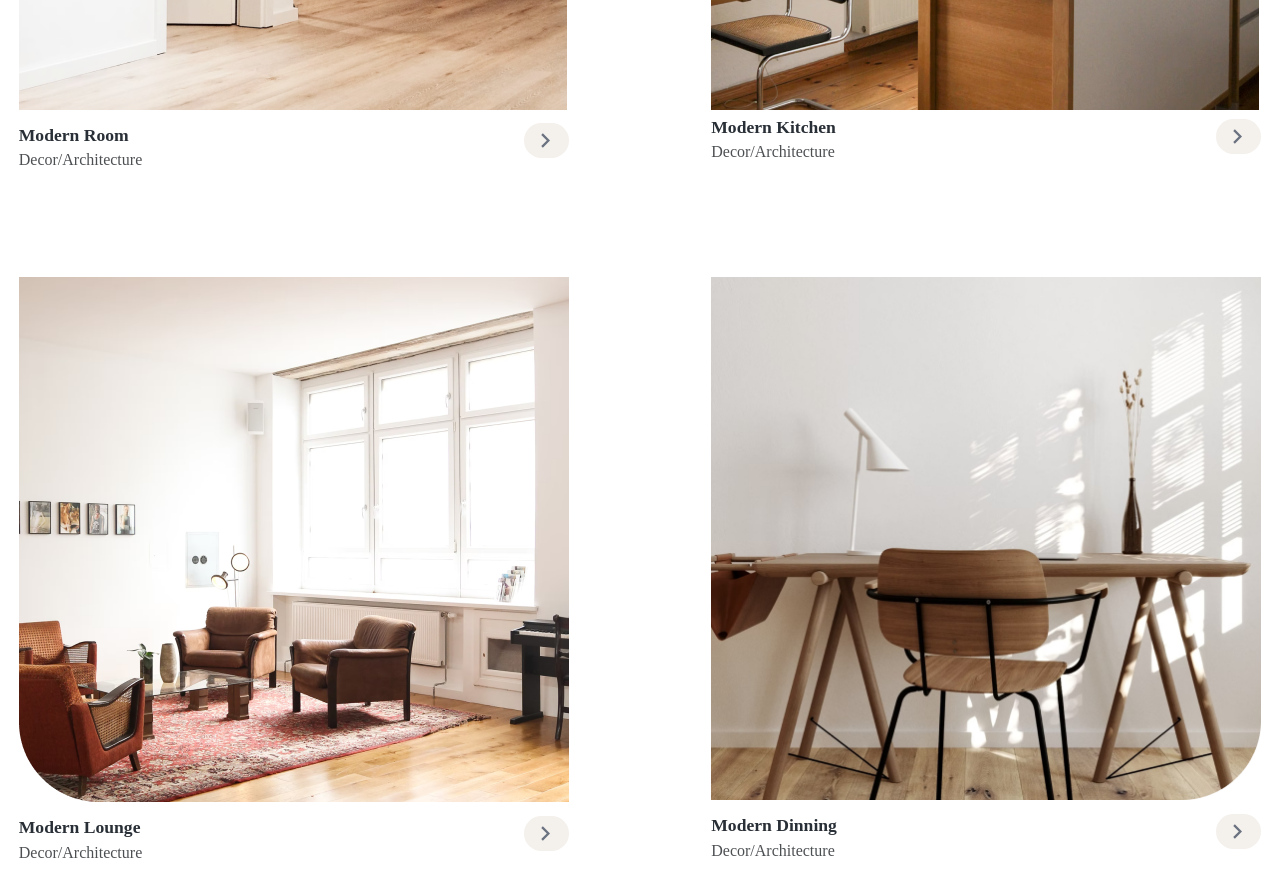
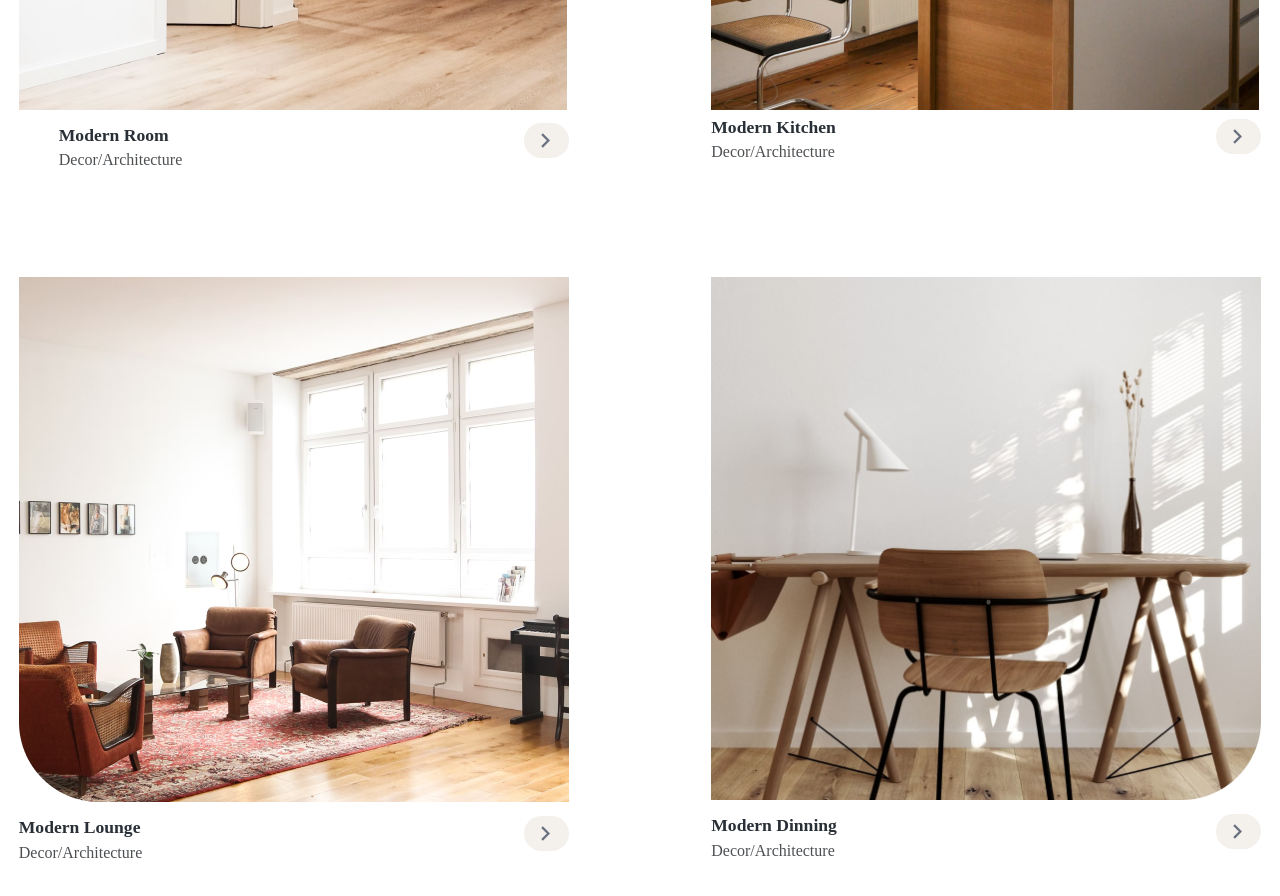
Before and after one commit to GuidanceLiberty/interno, a React (Vite) app: page / in a window 1280 px wide. Shown: the part 3540-4436 px from the top of the page. Built offline with nearby package versions, Linux system fonts and the light colour scheme.

Commit message:
added changes to project

```diff
--- a/src/components/Projects.jsx
+++ b/src/components/Projects.jsx
@@ -22,8 +22,8 @@ const Projects = () => {
 
             <div className="flex justify-between items-center w-full">
                 <div className="mt-3">
-                    <h3 className='text-[1.1rem] font-semibold'>Modern Room</h3>
-                    <p className='text-[1rem]'>Decor/Architecture</p>
+                    <h3 className='text-[1.1rem] font-semibold ml-10'>Modern Room</h3>
+                    <p className='text-[1rem] ml-10'>Decor/Architecture</p>
                 </div>
 
                 <button className='btn-right-arrow'>
@@ -39,7 +39,7 @@ const Projects = () => {
 
             <div className="flex justify-between items-center w-full">
                 <div className="mt-1">
-                    <h3 className='text-[1.1rem] font-semibold'>Modern Kitchen</h3>
+                    <h3 className='text-[1.1rem] font-semibold text-center'>Modern Kitchen</h3>
                     <p className='text-[1rem]'>Decor/Architecture</p>
                 </div>
 
```
